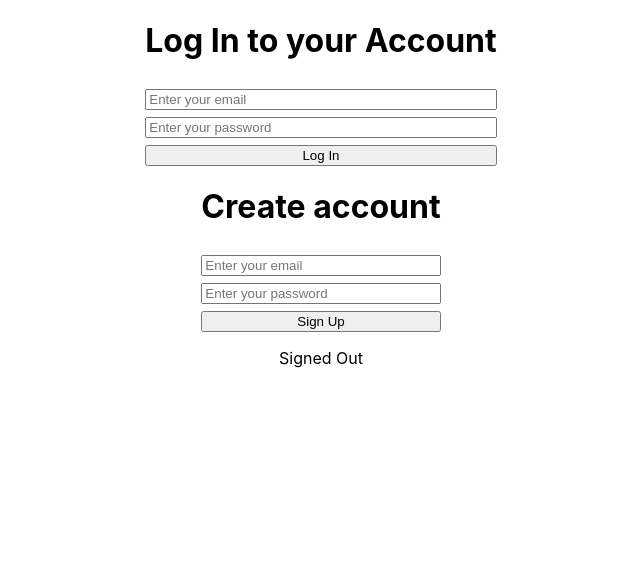
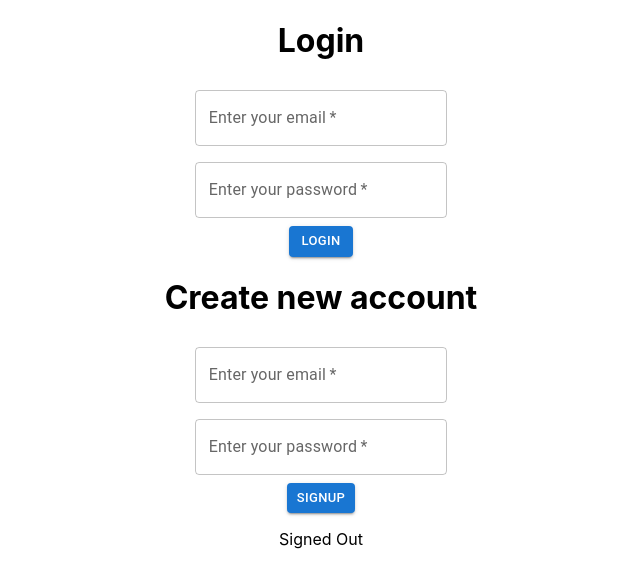
Before and after one commit to Vitalii-Hlushchenko/react-schedule-firebase, a React (Create React App) app: page / in a window 1280 px wide. Shown: the top 586 px of the page, without its empty margins (319-959 px from the left). Built offline with nearby package versions, Linux system fonts and the light colour scheme; no server answers.

Commit message:
conect material ui

```diff
--- a/package.json
+++ b/package.json
@@ -3,6 +3,9 @@
   "version": "0.1.0",
   "private": true,
   "dependencies": {
+    "@emotion/react": "^11.11.1",
+    "@emotion/styled": "^11.11.0",
+    "@mui/material": "^5.14.2",
     "@testing-library/jest-dom": "^5.17.0",
     "@testing-library/react": "^13.4.0",
     "@testing-library/user-event": "^13.5.0",
--- a/src/App.css
+++ b/src/App.css
@@ -42,3 +42,13 @@
     display: inline-grid;
     gap: 7px
 }
+
+.BoxElement{
+  display: grid;
+  place-items: center;
+}
+
+.BoxBtn{
+  /* width: 20%;
+  justify-content: center; */
+}
--- a/src/components/SignIn.jsx
+++ b/src/components/SignIn.jsx
@@ -1,6 +1,9 @@
 import { signInWithEmailAndPassword } from "firebase/auth";
 import React, { useState } from "react";
 import { auth } from "../firebase";
+import Box from '@mui/material/Box';
+import TextField from '@mui/material/TextField';
+import Button from '@mui/material/Button';
 import { enqueueSnackbar } from 'notistack'
 
 const SignIn = () => {
@@ -11,7 +14,8 @@ const SignIn = () => {
     e.preventDefault();
     signInWithEmailAndPassword(auth, email, password)
       .then((userCredential) => {
-        console.log(userCredential);
+        console.log(userCredential)
+        enqueueSnackbar('sign in successful');
       })
       .catch((error) => {
         console.log(error);
@@ -19,14 +23,40 @@ const SignIn = () => {
   };
 
   return (
-    <div className="sign-in-container">
-      <form className="authForm" onSubmit={signIn}>
-        <h1>Log In to your Account</h1>
-        <input  type="email" placeholder="Enter your email" value={email} onChange={(e) => setEmail(e.target.value)}></input>
-        <input type="password" placeholder="Enter your password" value={password} onChange={(e) => setPassword(e.target.value)}></input>
-        <button onClick={() => enqueueSnackbar('sign in successful')} type="submit">Log In</button>
-      </form>
-    </div>
+    // <div className="sign-in-container">
+    //   <form className="authForm" onSubmit={signIn}>
+    //     <h1>Log In to your Account</h1>
+    //     <input  type="email" placeholder="Enter your email" value={email} onChange={(e) => setEmail(e.target.value)}></input>
+    //     <input type="password" placeholder="Enter your password" value={password} onChange={(e) => setPassword(e.target.value)}></input>
+    //     <button onClick={() => enqueueSnackbar('sign in successful')} type="submit">Log In</button>
+    //   </form>
+    // </div>
+
+    <Box  component="form" onSubmit={signIn}
+    sx={{'& .MuiTextField-root': { m: 1, width: '25ch' },}} noValidate autoComplete="off">
+      <div class="BoxElement">
+       <h1>Login</h1>
+
+      <TextField
+          required
+          id="outlined-required"
+          label="Enter your email"
+          defaultValue="email"
+          value={email} onChange={(e) => setEmail(e.target.value)}
+        />
+        <TextField
+          required
+          id="outlined-required"
+          label="Enter your password"
+          defaultValue="password"
+          value={password} onChange={(e) => setPassword(e.target.value)}        />
+
+      <Button className="BoxBtn" variant="contained" type="submit" size="small">Login</Button>
+
+      </div>
+
+
+    </Box>
   );
 };
 
--- a/src/components/SignUp.jsx
+++ b/src/components/SignUp.jsx
@@ -1,6 +1,9 @@
 import { createUserWithEmailAndPassword } from "firebase/auth";
 import React, { useState } from "react";
 import { auth } from "../firebase";
+import Box from '@mui/material/Box';
+import TextField from '@mui/material/TextField';
+import Button from '@mui/material/Button';
 
 const SignUp = () => {
   const [email, setEmail] = useState("");
@@ -18,14 +21,32 @@ const SignUp = () => {
   };
 
   return (
-    <div className="sign-in-container">
-      <form className="authForm" onSubmit={signUp}>
-        <h1>Create account</h1>
-        <input type="email" placeholder="Enter your email" value={email} onChange={(e) => setEmail(e.target.value)} ></input>
-        <input type="password" placeholder="Enter your password" value={password} onChange={(e) => setPassword(e.target.value)}></input>
-        <button type="submit">Sign Up</button>
-      </form>
-    </div>
+
+    <Box  component="form" onSubmit={signUp}
+    sx={{'& .MuiTextField-root': { m: 1, width: '25ch' },}} noValidate autoComplete="off">
+      <div class="BoxElement">
+       <h1>Create new account</h1>
+
+      <TextField
+          required
+          id="outlined-required"
+          label="Enter your email"
+          defaultValue="email"
+          value={email} onChange={(e) => setEmail(e.target.value)}
+        />
+        <TextField
+          required
+          id="outlined-required"
+          label="Enter your password"
+          defaultValue="password"
+          value={password} onChange={(e) => setPassword(e.target.value)}        />
+
+      <Button className="BoxBtn" variant="contained" type="submit" size="small">SignUp</Button>
+
+      </div>
+
+
+    </Box>
   );
 };
 
```
Also changed, not shown: 1 other file (tests, documents, lock files or other folders).
